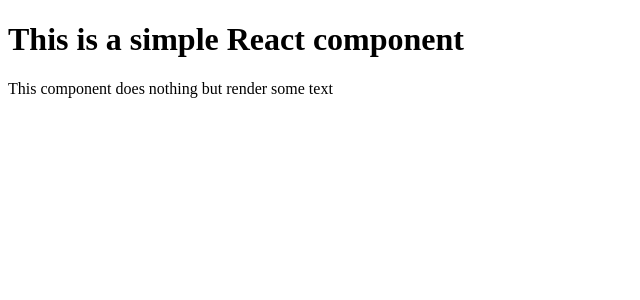
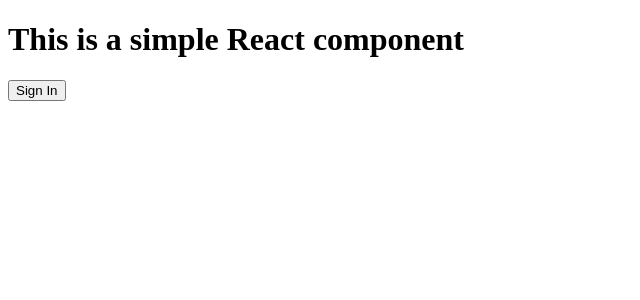
Before and after one commit to iamsharbu/SecondBrain, a React app: page / in a window 1280 px wide. Shown: the top 300 px of the page, without its empty margins (0-640 px from the left). Built offline with nearby package versions, Linux system fonts and the light colour scheme; no server answers.

Commit message:
authentication using Auth0

```diff
--- a/package.json
+++ b/package.json
@@ -12,6 +12,7 @@
   "author": "",
   "license": "ISC",
   "dependencies": {
+    "@auth0/auth0-react": "^2.2.0",
     "react": "^18.2.0",
     "react-dom": "^18.2.0"
   },
@@ -20,6 +21,7 @@
     "@babel/preset-env": "^7.22.9",
     "@babel/preset-react": "^7.22.5",
     "babel-loader": "^9.1.3",
+    "dotenv": "^16.3.1",
     "html-webpack-plugin": "^5.5.3",
     "webpack": "^5.88.2",
     "webpack-cli": "^5.1.4",
--- a/src/components/App.js
+++ b/src/components/App.js
@@ -1,11 +1,24 @@
 import React from 'react';
+import { Auth0Provider, useAuth0 } from '@auth0/auth0-react';
+import LoginButton from './LoginButton';
+import LogoutButton from './LogoutButton';
+import Home from './Home';
 
 const App = () => {
+  const {isLoading, error} = useAuth0();
   return (
-    <div>
-      <h1>This is a simple React component</h1>
-      <p>This component does nothing but render some text</p>
-    </div>
+  <main>
+        {error && <p>Error!!!</p>}
+        {!error && isLoading && <p>Loading...</p>}
+        {!isLoading && !error && (
+          <div>
+          <h1>This is a simple React component</h1>
+          <LoginButton />
+          <LogoutButton />
+          <Home />
+        </div>
+        )}
+  </main>
   );
 };
 
--- /dev/null
+++ b/src/components/Home.js
@@ -0,0 +1,13 @@
+import React from 'react';
+import { useAuth0 } from '@auth0/auth0-react';
+
+const Home = () => {
+    const {isAuthenticated, user} = useAuth0();
+  return (
+    isAuthenticated &&
+        (<p>Success</p>)
+
+  );
+};
+
+export default Home;
--- /dev/null
+++ b/src/components/LoginButton.js
@@ -0,0 +1,11 @@
+import React from 'react';
+import { useAuth0 } from '@auth0/auth0-react';
+
+const LoginButton = () => {
+    const {isAuthenticated, loginWithRedirect} = useAuth0();
+  return (
+    !isAuthenticated && <button onClick={loginWithRedirect}>Sign In</button>
+  );
+};
+
+export default LoginButton;
--- /dev/null
+++ b/src/components/LogoutButton.js
@@ -0,0 +1,11 @@
+import React from 'react';
+import { useAuth0 } from '@auth0/auth0-react';
+
+const LogoutButton = () => {
+    const {isAuthenticated, logout} = useAuth0();
+  return (
+    isAuthenticated && <button onClick={logout}>Sign Out</button>
+  );
+};
+
+export default LogoutButton;
--- a/src/index.js
+++ b/src/index.js
@@ -1,5 +1,16 @@
 import React from "react";
 import ReactDOM from "react-dom";
 import App from './components/App';
+import { Auth0Provider } from '@auth0/auth0-react';
 
-ReactDOM.render(<App />, document.getElementById('root'));
+const domain = process.env.REACT_APP_AUTH0_DOMAIN;
+const clientId = process.env.REACT_APP_AUTH0_CLIENT_ID;
+console.log(domain, clientId, window.location.origin)
+ReactDOM.render(
+    <Auth0Provider
+        domain={domain}
+        clientId={clientId}
+        redirectUri={window.location.origin}
+    >
+        <App />
+    </Auth0Provider>, document.getElementById('root'));
--- a/webpack.config.js
+++ b/webpack.config.js
@@ -1,4 +1,7 @@
 const path = require('path');
+const webpack = require('webpack')
+const dotenv = require('dotenv')
+dotenv.config();
 const HTMLWebpackPlugin = require('html-webpack-plugin');
 module.exports = {
     entry: './src/index.js', //where to start resolving dependency graph
@@ -9,7 +12,11 @@
     plugins: [
         new HTMLWebpackPlugin({
             template: './src/index.html' //tells webpack to inject bundle.js into this html
-        })
+        }),
+        new webpack.DefinePlugin({
+            'process.env': JSON.stringify(process.env)
+         })
+
     ],
     module: { //pass rules to tell loader on how to form bundles using modules
         rules: [{
```
Also changed, not shown: 2 other files (tests, documents, lock files or other folders).
